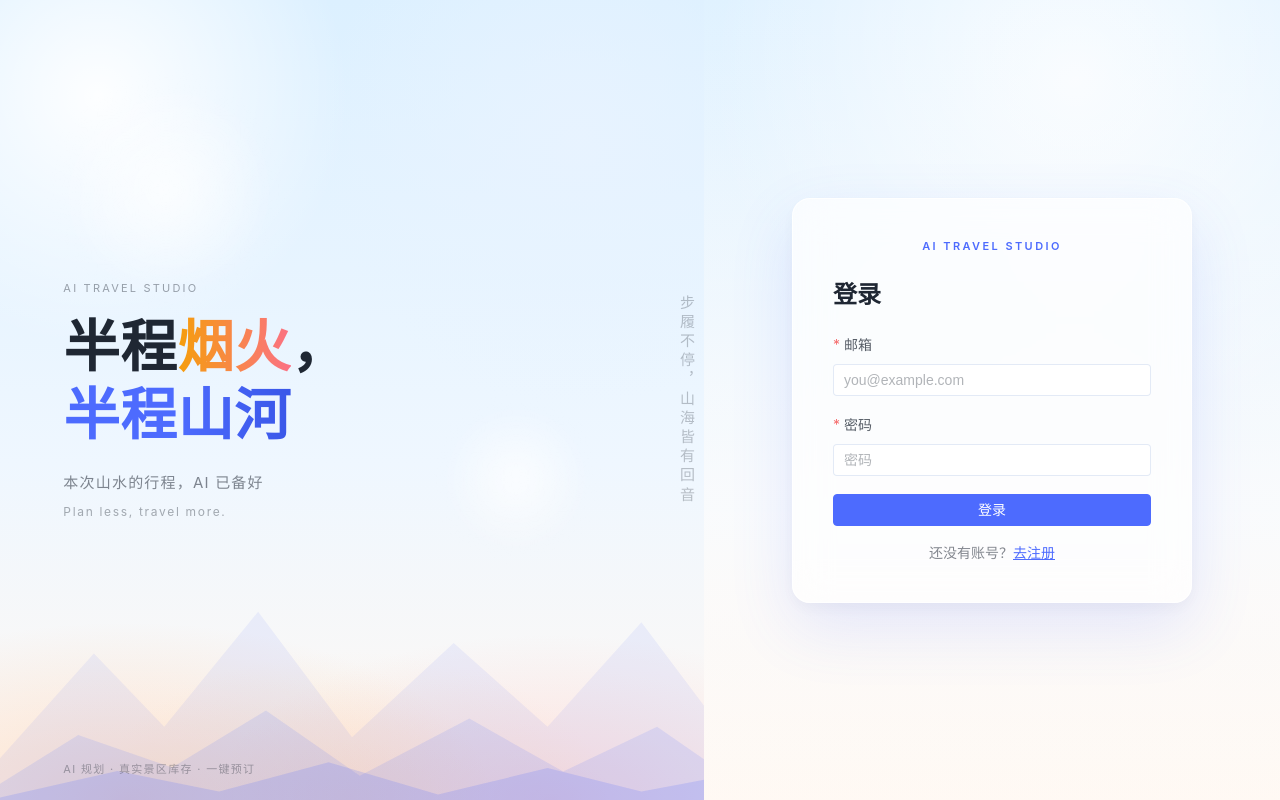
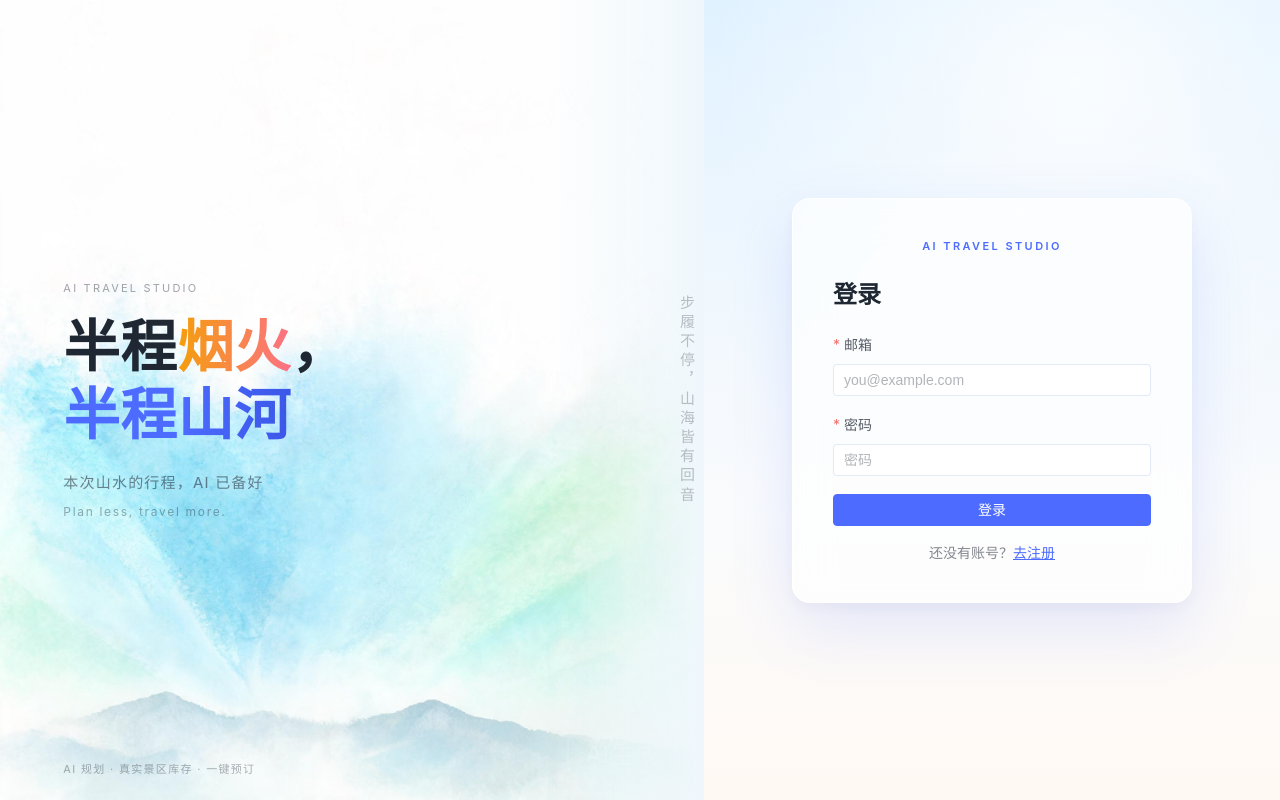
Before and after one commit to hsjs-z/AITravel-Plan, a Vue app in the folder frontend/: page /login in a window 1280 px wide. Built offline with nearby package versions, Linux system fonts and the light colour scheme.

Commit message:
style(auth): use watercolor brand background

```diff
--- a/frontend/src/components/auth/AuthLayout.vue
+++ b/frontend/src/components/auth/AuthLayout.vue
@@ -1,20 +1,10 @@
 <template>
   <main class="auth-shell">
-    <section class="auth-brand" aria-hidden="true">
-      <div class="brand-mountains">
-        <svg class="mountain mountain-back" viewBox="0 0 900 260" preserveAspectRatio="none">
-          <path d="M0 220 L120 120 L210 190 L330 80 L450 200 L580 110 L700 190 L820 90 L900 170 V260 H0 Z" />
-        </svg>
-        <svg class="mountain mountain-middle" viewBox="0 0 900 260" preserveAspectRatio="none">
-          <path d="M0 240 L100 180 L220 220 L340 150 L460 230 L600 160 L720 225 L840 170 L900 210 V260 H0 Z" />
-        </svg>
-        <svg class="mountain mountain-front" viewBox="0 0 900 260" preserveAspectRatio="none">
-          <path d="M0 255 L150 210 L280 245 L420 195 L560 250 L700 205 L820 245 L900 225 V260 H0 Z" />
-        </svg>
-      </div>
-
-      <span class="brand-orb orb-a" />
-      <span class="brand-orb orb-b" />
+    <section
+      class="auth-brand"
+      :style="{ backgroundImage: `url(${authBrandWatercolor})` }"
+      aria-hidden="true"
+    >
 
       <div class="brand-content">
         <p class="brand-eyebrow">AI TRAVEL STUDIO</p>
@@ -39,6 +29,10 @@
   </main>
 </template>
 
+<script setup lang="ts">
+import authBrandWatercolor from '../../assets/auth/auth-brand-watercolor.jpg';
+</script>
+
 <style scoped>
 .auth-shell {
   position: relative;
@@ -58,80 +52,18 @@
   align-items: center;
   overflow: hidden;
   padding: 8vh 11% 8vh 9%;
-  background:
-    radial-gradient(circle at 14% 12%, rgba(255, 255, 255, 0.94), transparent 27%),
-    radial-gradient(circle at 82% 18%, rgba(232, 243, 255, 0.9), transparent 30%),
-    linear-gradient(180deg, #dcf0ff 0%, #eff7ff 58%, #fff8f2 100%);
+  background-position: center bottom;
+  background-repeat: no-repeat;
+  background-size: cover;
 }
 
-.auth-brand::before {
+.auth-brand::after {
   content: "";
   position: absolute;
-  inset: auto 0 0;
-  height: 38%;
+  inset: 0;
+  z-index: 2;
   pointer-events: none;
-  background:
-    radial-gradient(ellipse 80% 90% at 18% 100%, rgba(255, 170, 110, 0.3), transparent 65%),
-    radial-gradient(ellipse 70% 80% at 78% 100%, rgba(255, 145, 145, 0.24), transparent 68%),
-    radial-gradient(ellipse 52% 70% at 50% 100%, rgba(255, 210, 150, 0.22), transparent 70%);
-}
-
-.brand-mountains {
-  position: absolute;
-  right: 0;
-  bottom: 0;
-  left: 0;
-  z-index: 1;
-  height: 34%;
-  pointer-events: none;
-}
-
-.mountain {
-  position: absolute;
-  right: 0;
-  bottom: 0;
-  left: 0;
-  width: 100%;
-}
-
-.mountain-back {
-  height: 100%;
-  fill: rgba(77, 107, 254, 0.08);
-}
-
-.mountain-middle {
-  height: 78%;
-  fill: rgba(77, 107, 254, 0.12);
-}
-
-.mountain-front {
-  height: 56%;
-  fill: rgba(77, 107, 254, 0.18);
-}
-
-.brand-orb {
-  position: absolute;
-  border-radius: 50%;
-  pointer-events: none;
-  filter: blur(8px);
-  background: radial-gradient(circle, rgba(255, 255, 255, 0.72), transparent 70%);
-  animation: brand-float 18s ease-in-out infinite;
-}
-
-.orb-a {
-  top: 10%;
-  left: 8%;
-  width: 220px;
-  height: 220px;
-}
-
-.orb-b {
-  top: 52%;
-  right: 16%;
-  width: 150px;
-  height: 150px;
-  animation-delay: -6s;
-  animation-duration: 14s;
+  background-image: linear-gradient(to right, transparent 78%, #eff7fc 100%);
 }
 
 .brand-content {
@@ -222,17 +154,6 @@
   letter-spacing: 0.12em;
 }
 
-@keyframes brand-float {
-  0%,
-  100% {
-    transform: translate3d(0, 0, 0);
-  }
-
-  50% {
-    transform: translate3d(0, -12px, 0);
-  }
-}
-
 .auth-form-area {
   display: grid;
   place-items: center;
```
Also changed, not shown: frontend/src/assets/auth/auth-brand-watercolor.jpg (added).
